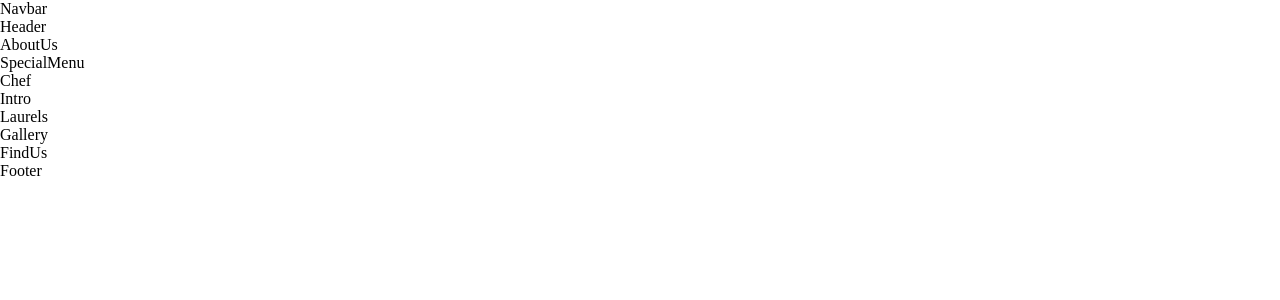
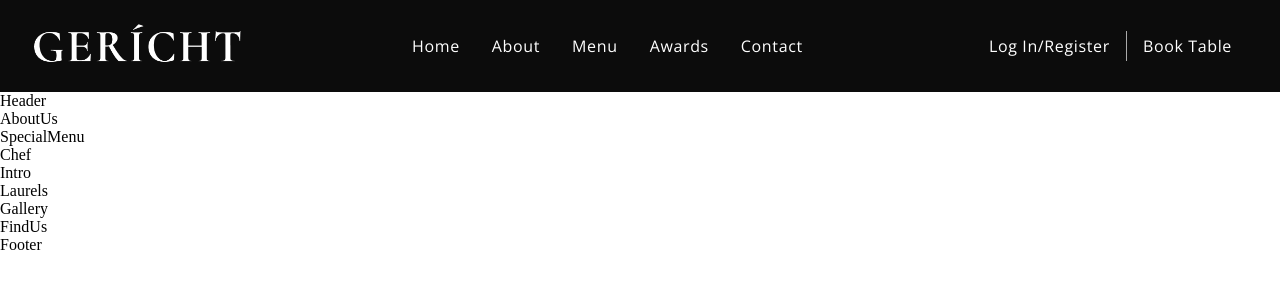
Before and after one commit to sanidhyy/restaurant-app, a React (Create React App) app: page / in a window 1280 px wide. Shown: the top 300 px of the page. Built offline with nearby package versions, Linux system fonts and the light colour scheme; a web font is replaced by a local one.

Commit message:
navbar completed

```diff
--- a/src/components/Navbar/Navbar.css
+++ b/src/components/Navbar/Navbar.css
@@ -0,0 +1,133 @@
+.app__navbar {
+  width: 100%;
+  display: flex;
+  justify-content: space-between;
+  align-items: center;
+  background: var(--color-black);
+
+  padding: 1rem 2rem;
+}
+
+.app__navbar-logo {
+  display: flex;
+  justify-content: flex-start;
+  align-items: center;
+}
+
+.app__navbar-logo img {
+  width: 150px;
+}
+
+.app__navbar-links {
+  flex: 1;
+  display: flex;
+  justify-content: center;
+  align-items: center;
+
+  list-style: none;
+}
+
+.app__navbar-links li {
+  margin: 0 1rem;
+  cursor: pointer;
+  transition: 0.15s ease;
+}
+
+.app__navbar-links li:hover {
+  color: var(--color-grey);
+}
+
+.app__navbar-login {
+  display: flex;
+  justify-content: flex-end;
+  align-items: center;
+}
+
+.app__navbar-login a {
+  margin: 0 1rem;
+  text-decoration: none;
+  transition: 0.5s;
+}
+
+.app__navbar-login a:hover {
+  border-bottom: 1px solid var(--color-golden);
+}
+
+.app__navbar-login div {
+  width: 1px;
+  height: 30px;
+  background-color: var(--color-grey);
+}
+
+.app__navbar-smallscreen {
+  display: none;
+}
+
+.app__navbar-smallscreen_overlay {
+  position: fixed;
+  top: 0;
+  left: 0;
+  width: 100%;
+  height: 100vh;
+  background: var(--color-black);
+  transition: 0.5s ease;
+  flex-direction: column;
+  z-index: 5;
+}
+
+.app__navbar-smallscreen_overlay .overlay__close {
+  font-size: 27px;
+  color: var(--color-golden);
+  cursor: pointer;
+  position: absolute;
+  top: 20px;
+  right: 20px;
+}
+
+.app__navbar-smallscreen_links {
+  list-style: none;
+}
+
+.app__navbar-smallscreen_links li {
+  margin: 2rem;
+  cursor: pointer;
+  color: var(--color-golden);
+  font-size: 2rem;
+  text-align: center;
+  font-family: var(--font-base);
+  transition: 0.15s ease;
+}
+
+.app__navbar-smallscreen_links li:hover {
+  color: var(--color-white);
+}
+
+@media screen and (max-width: 2000px) {
+  .app__navbar-logo img {
+    width: 210px;
+  }
+}
+
+@media screen and (max-width: 1150px) {
+  .app__navbar-links {
+    display: none;
+  }
+
+  .app__navbar-smallscreen {
+    display: flex;
+  }
+}
+
+@media screen and (max-width: 650px) {
+  .app__navbar {
+    padding: 1rem;
+  }
+
+  .app__navbar-login {
+    display: none;
+  }
+
+  .app__navbar-logo img {
+    width: 110px;
+  }
+}
--- a/src/components/Navbar/Navbar.jsx
+++ b/src/components/Navbar/Navbar.jsx
@@ -1,11 +1,84 @@
-import React from 'react';
+import React, { useState } from "react";
+import { GiHamburgerMenu } from "react-icons/gi";
+import { MdOutlineRestaurantMenu } from "react-icons/md";
 
-import './Navbar.css';
+import images from "../../constants/images";
+import "./Navbar.css";
 
-const Navbar = () => (
-  <div>
-    Navbar
-  </div>
-);
+const Navbar = () => {
+  const [toggleMenu, setToggleMenu] = useState(false);
+
+  return (
+    <nav className="app__navbar">
+      <div className="app__navbar-logo">
+        <img src={images.gericht} alt="Gerich" />
+      </div>
+
+      <ul className="app__navbar-links">
+        <li className="p__opensans">
+          <a href="#home">Home</a>
+        </li>
+        <li className="p__opensans">
+          <a href="#about">About</a>
+        </li>
+        <li className="p__opensans">
+          <a href="#menu">Menu</a>
+        </li>
+        <li className="p__opensans">
+          <a href="#awards">Awards</a>
+        </li>
+        <li className="p__opensans">
+          <a href="#contact">Contact</a>
+        </li>
+      </ul>
+
+      <div className="app__navbar-login">
+        <a href="#login" className="p__opensans">
+          Log In/Register
+        </a>
+        <div />
+        <a href="#" className="p__opensans">
+          Book Table
+        </a>
+      </div>
+
+      <div className="app__navbar-smallscreen">
+        <GiHamburgerMenu
+          color="#fff"
+          fontSize={27}
+          onClick={() => setToggleMenu(true)}
+          style={{ cursor: "pointer" }}
+        />
+
+        {toggleMenu && (
+          <div className="app__navbar-smallscreen_overlay flex__center slide__bottom">
+            <MdOutlineRestaurantMenu
+              fontSize={27}
+              className="overlay__close"
+              onClick={() => setToggleMenu(false)}
+            />
+            <ul className="app__navbar-smallscreen_links">
+              <li className="p__opensans">
+                <a href="#home">Home</a>
+              </li>
+              <li className="p__opensans">
+                <a href="#about">About</a>
+              </li>
+              <li className="p__opensans">
+                <a href="#menu">Menu</a>
+              </li>
+              <li className="p__opensans">
+                <a href="#awards">Awards</a>
+              </li>
+              <li className="p__opensans">
+                <a href="#contact">Contact</a>
+              </li>
+            </ul>
+          </div>
+        )}
+      </div>
+    </nav>
+  );
+};
 
 export default Navbar;
```
